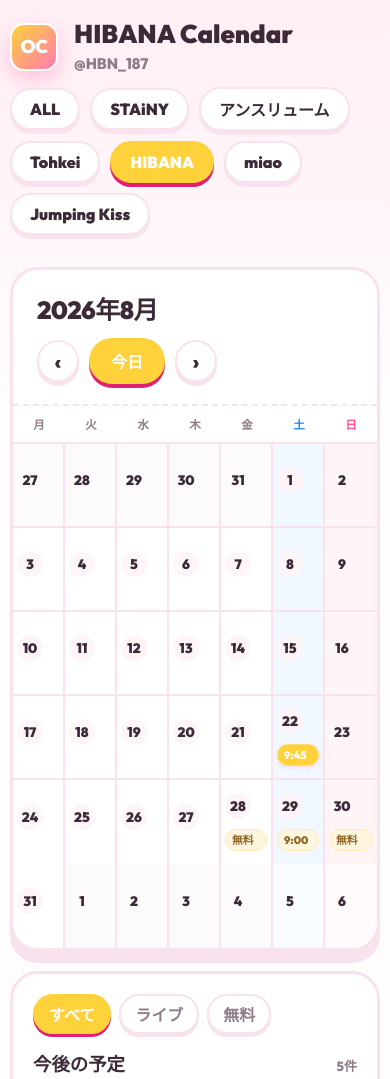
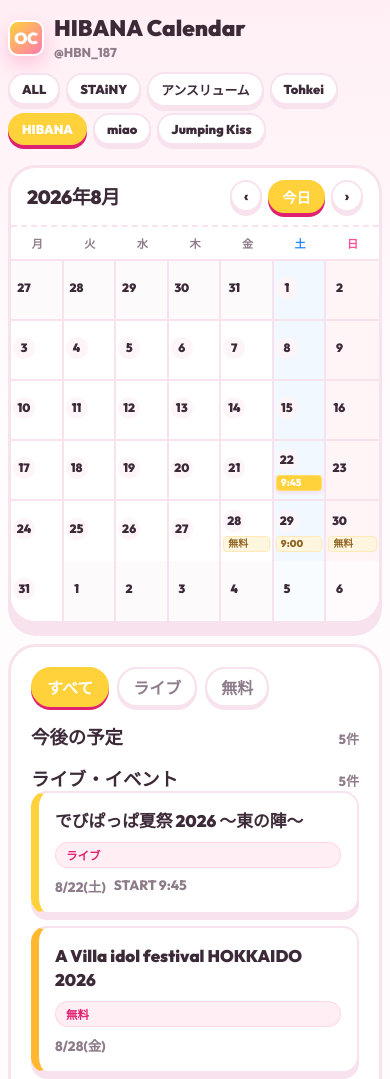
Before and after one commit to jazznuma/oshi-calendar, a plain HTML site: page docs/hbn/index.html in a window 390 px wide. Shown: the top 1079 px of the page. Drawn offline with Linux system fonts and the light colour scheme; a web font is replaced by a local one.

Commit message:
style: モバイル表示の縦長レイアウトを最適化し、カレンダー高さをスリム化

```diff
--- a/docs/styles.css
+++ b/docs/styles.css
@@ -746,58 +746,131 @@ a {
 
 @media (max-width: 680px) {
   .app-shell {
-    width: min(100% - 20px, 1180px);
-    padding-top: 20px;
-  }
-
-  .topbar,
-  .calendar-toolbar,
-  .event-card-header {
-    align-items: stretch;
-    flex-direction: column;
+    width: min(100% - 16px, 1180px);
+    padding-top: 16px;
+    padding-bottom: 32px;
   }
 
   .topbar {
-    gap: 14px;
+    display: flex;
+    flex-direction: row;
+    flex-wrap: wrap;
+    align-items: center;
+    justify-content: space-between;
+    gap: 12px;
+    margin-bottom: 20px;
   }
 
-  .nav-links,
-  .toolbar-buttons {
+  .brand {
+    gap: 10px;
+  }
+
+  .brand-mark {
+    width: 36px;
+    height: 36px;
+    flex: 0 0 36px;
+    font-size: 1rem;
+    border-radius: 10px;
+  }
+
+  .brand h1 {
+    font-size: 1.4rem;
+  }
+
+  .brand p {
+    font-size: 0.8rem;
+    margin-top: 3px;
+  }
+
+  .nav-links {
+    gap: 6px;
     justify-content: flex-start;
   }
 
+  .pill-link {
+    padding: 6px 12px;
+    font-size: 0.8rem;
+    min-height: 32px;
+  }
+
+  .calendar-toolbar {
+    display: flex;
+    flex-direction: row;
+    align-items: center;
+    justify-content: space-between;
+    padding: 12px 16px;
+    gap: 8px;
+  }
+
+  .month-title {
+    font-size: 1.2rem;
+  }
+
+  .toolbar-buttons {
+    gap: 6px;
+    justify-content: flex-start;
+  }
+
+  .toolbar-buttons .icon-button,
+  .toolbar-buttons .primary-button {
+    min-height: 32px;
+    font-size: 0.9rem;
+    padding: 4px 12px;
+  }
+
+  .toolbar-buttons .icon-button {
+    width: 32px;
+    padding: 0;
+  }
+
   .calendar-grid {
-    grid-template-columns: repeat(7, minmax(42px, 1fr));
+    grid-template-columns: repeat(7, minmax(0, 1fr));
   }
 
   .weekday {
-    padding: 10px 2px;
-    font-size: 0.72rem;
+    padding: 8px 2px;
+    font-size: 0.7rem;
   }
 
   .day-cell {
-    min-height: 84px;
-    padding: 4px;
+    min-height: 60px;
+    padding: 2px;
   }
 
   .day-number {
-    width: 26px;
-    height: 26px;
-    font-size: 0.85rem;
+    width: 22px;
+    height: 22px;
+    font-size: 0.75rem;
+    margin-bottom: 2px;
+  }
+
+  .day-events {
+    gap: 3px;
+    margin-top: 2px;
   }
 
   .event-chip {
     grid-template-columns: 1fr;
     gap: 1px;
-    min-height: 22px;
-    padding: 3px 6px;
-    font-size: 0.68rem;
+    min-height: 16px;
+    padding: 1px 4px;
+    font-size: 0.62rem;
+    border-radius: 4px;
   }
 
   .event-chip span {
     display: none;
   }
 
+  .event-chip.more {
+    font-size: 0.6rem;
+  }
+
+  .event-card-header {
+    align-items: stretch;
+    flex-direction: column;
+  }
+
   .detail-grid {
     grid-template-columns: 1fr;
   }
```
